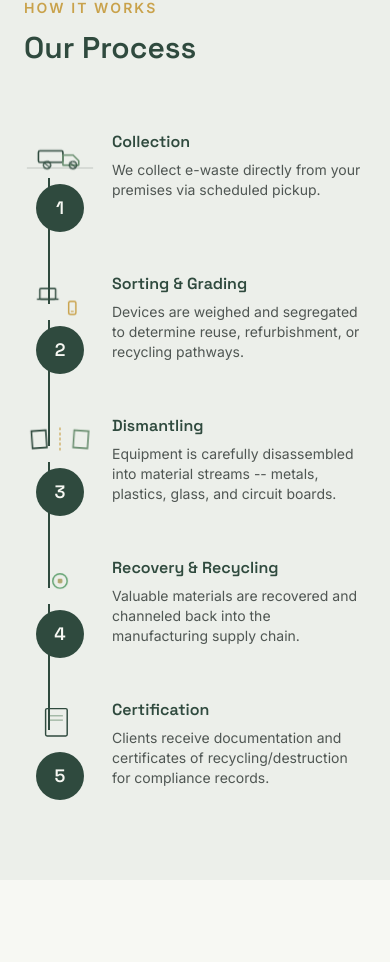
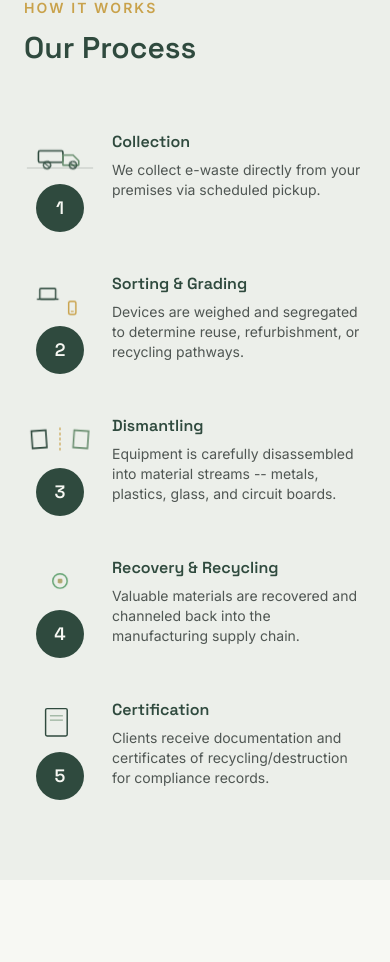
Before and after one commit to mishankji/ssec-website, a Next.js app: page /services in a window 390 px wide. Shown: the part 2435-3397 px from the top of the page. Built offline with nearby package versions, Linux system fonts and the light colour scheme.

Commit message:
Remove connecting lines from Our Process timeline
Drops the self-drawing horizontal/vertical connector lines between step
circles -- kept the steps' sequential fade-in and the number circles'
muted-to-brand-green activation, just without the line.

```diff
--- a/src/components/process-timeline.tsx
+++ b/src/components/process-timeline.tsx
@@ -26,20 +26,6 @@ export function ProcessTimeline({ steps }: { steps: readonly Step[] }) {
 
   return (
     <div ref={ref} className="relative mt-16">
-      {/* Connector line -- horizontal on desktop, drawn left to right */}
-      <div
-        className="absolute left-[10%] right-[10%] top-6 hidden h-[2px] bg-ink/10 md:block"
-        aria-hidden
-      >
-        <div
-          className="h-full origin-left bg-forest transition-transform ease-out"
-          style={{
-            transform: inView ? "scaleX(1)" : "scaleX(0)",
-            transitionDuration: `${LINE_DURATION_MS}ms`,
-          }}
-        />
-      </div>
-
       <div className="grid gap-10 md:grid-cols-5 md:gap-6">
         {steps.map((step, i) => {
           const delay = (i / (steps.length - 1)) * LINE_DURATION_MS;
@@ -53,23 +39,6 @@ export function ProcessTimeline({ steps }: { steps: readonly Step[] }) {
                 )
               }
             >
-              {/* Connector segment -- vertical on mobile, drawn top to bottom */}
-              {i < steps.length - 1 && (
-                <div
-                  className="absolute left-6 top-12 h-[calc(100%+1.5rem)] w-[2px] bg-ink/10 md:hidden"
-                  aria-hidden
-                >
-                  <div
-                    className="h-full w-full origin-top bg-forest transition-transform ease-out"
-                    style={{
-                      transform: inView ? "scaleY(1)" : "scaleY(0)",
-                      transitionDuration: `${LINE_DURATION_MS / (steps.length - 1)}ms`,
-                      transitionDelay: `${delay}ms`,
-                    }}
-                  />
-                </div>
-              )}
-
               {/* Icon + number circle grouped together -- on desktop
                   "contents" lets them fall back into the parent's centered
                   column as direct siblings of the text block below. */}
```
